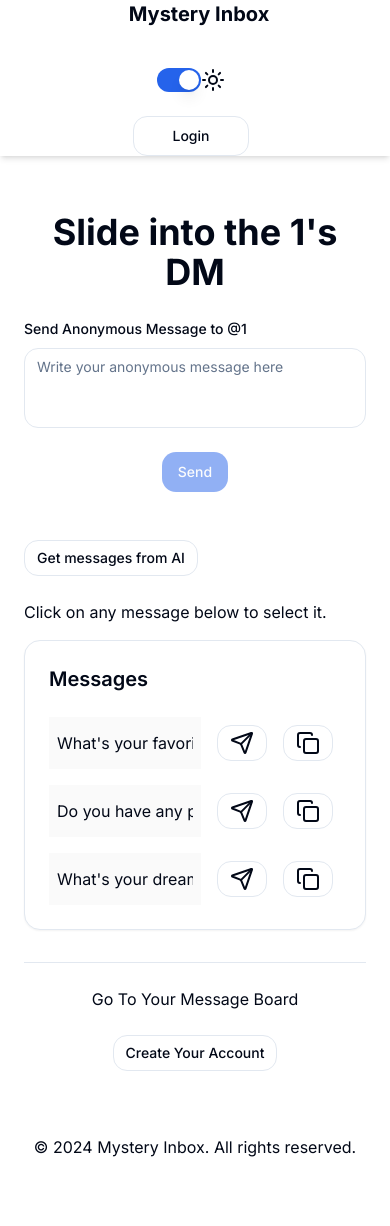
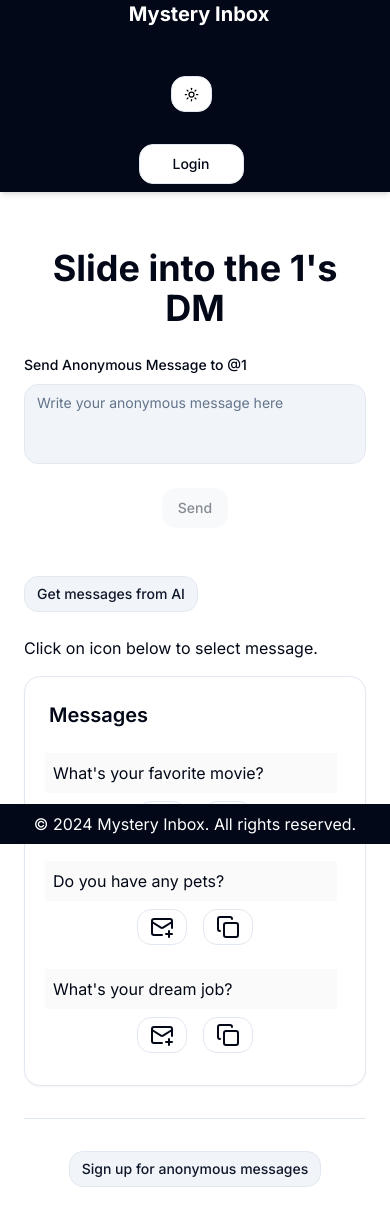
Before and after one commit to shaleshkalyan/message-ai, a Next.js app: page /public/1 in a window 390 px wide. Shown: the top 1226 px of the page. Before the commit the page ends 1167 px from the top, so only its background shows below. Built offline with nearby package versions, Linux system fonts and the light colour scheme.

Commit message:
Fix : UI changes and responsiveness

```diff
--- a/src/app/(app)/dashboard/page.tsx
+++ b/src/app/(app)/dashboard/page.tsx
@@ -138,9 +138,10 @@ const Dashboard = () => {
     } finally {
       setIsSwitchLoading(false);
     }
-  }
+  };
   const baseUrl = process.env.NEXT_PUBLIC_BASE_URL;
   const profileUrl = `${baseUrl}public/${authState.userName}`;
+  const profileText = `${authState.userName}'s anonymous link`;
 
   const copyToClipboard = () => {
     navigator.clipboard.writeText(profileUrl);
@@ -150,24 +151,20 @@ const Dashboard = () => {
     });
   };
   return (
-    <div className="my-8 mx-4 md:mx-8 lg:mx-auto p-6 rounded w-full max-w-6xl">
+    <div className="m-4 p-6 rounded max-w-7xl">
       <div className="mb-4 container mx-auto flex flex-col md:flex-row justify-between items-center">
         <div className="flex flex-col items-center">
           <h2 className="text-lg font-semibold mb-2">
-            Want to get anonymous messages? Just share your link!
+            Want to get anonymous messages? Just share your link!!
           </h2>{" "}
           <div className="flex flex-row items-center">
             <input
               type="text"
-              value={profileUrl}
+              value={profileText}
               disabled
-              className="input input-bordered w-full p-2 mr-2"
+              className="input input-bordered w-full p-2 m-2"
             />
-            <Button
-              size="sm"
-              variant={"outline"}
-              onClick={copyToClipboard}
-            >
+            <Button size="sm" variant={"outline"} onClick={copyToClipboard}>
               <CopyIcon />
             </Button>
           </div>
--- a/src/app/(app)/verify/page.tsx
+++ b/src/app/(app)/verify/page.tsx
@@ -64,11 +64,11 @@ const Verify = (): React.ReactNode => {
   };
 
   return (
-    <div className="flex justify-center items-center min-h-screen">
+    <div className="flex justify-center">
       <div className="wfull max-w-md p-8 space-y-8 rounded-lg shadow-md">
         <div>
           <div className="text-center text-sm">
-            Please enter your one-time password.
+            Please enter your one-time password, sent to your email.
           </div>
           <div className="space-y-2">
             <InputOTP
@@ -76,7 +76,7 @@ const Verify = (): React.ReactNode => {
               value={otp}
               onChange={(value) => setOtp(value)}
             >
-              <InputOTPGroup>
+              <InputOTPGroup className="bg-accent">
                 <InputOTPSlot index={0} />
                 <InputOTPSeparator />
                 <InputOTPSlot index={1} />
@@ -98,6 +98,7 @@ const Verify = (): React.ReactNode => {
                 </Button>
               ) : (
                 <Button
+                  className="bg-foreground text-background"
                   size={"sm"}
                   variant={"outline"}
                   type="button"
--- a/src/app/(auth)/login/page.tsx
+++ b/src/app/(auth)/login/page.tsx
@@ -73,7 +73,7 @@ const Login = (): React.ReactNode => {
   };
   return (
     <div className="flex justify-center items-center min-h-screen">
-      <div className="w-full max-w-md p-8 space-y-8 rounded-lg shadow-md m-2">
+      <div className="w-full max-w-md p-8 space-y-8 rounded-lg shadow-md m-2 bg-accent text-accent-foreground">
         <div className="text-center">
           <h1 className="text-4xl font-extrabold tracking-tight lg:text-5xl mb-6">
             Mystery Inbox!
@@ -93,7 +93,7 @@ const Login = (): React.ReactNode => {
               render={({ field }) => (
                 <FormItem>
                   <FormControl>
-                    <Input placeholder="User Name" {...field} />
+                    <Input placeholder="User Name" {...field} className="text-accent-foreground"/>
                   </FormControl>
                   <FormMessage />
                 </FormItem>
@@ -105,7 +105,7 @@ const Login = (): React.ReactNode => {
               render={({ field }) => (
                 <FormItem>
                   <FormControl>
-                    <Input type="Password" placeholder="Password" {...field} />
+                    <Input type="Password" placeholder="Password" {...field} className="text-accent-foreground"/>
                   </FormControl>
                   <FormMessage />
                 </FormItem>
@@ -119,6 +119,7 @@ const Login = (): React.ReactNode => {
                 </Button>
               ) : (
                 <Button
+                  className="bg-foreground text-background"
                   size="sm"
                   variant={"outline"}
                   type="submit"
--- a/src/app/public/[username]/page.tsx
+++ b/src/app/public/[username]/page.tsx
@@ -4,7 +4,7 @@ import React, { useState } from "react";
 import axios, { AxiosError } from "axios";
 import { zodResolver } from "@hookform/resolvers/zod";
 import { useForm } from "react-hook-form";
-import { Loader2, CopyIcon, Send } from "lucide-react";
+import { Loader2, CopyIcon, MailPlus } from "lucide-react";
 import { Button } from "@/components/ui/button";
 import { Separator } from "@/components/ui/separator";
 import { CardHeader, CardContent, Card } from "@/components/ui/card";
@@ -45,6 +45,10 @@ export default function SendMessage() {
 
   const handleMessageClick = (message: string) => {
     form.setValue("content", message);
+    toast({
+      title: "success",
+      description: "Message added to text area !",
+    });
   };
 
   const getAllMessages = (messageString: string): string[] => {
@@ -147,7 +151,7 @@ export default function SendMessage() {
                 <FormControl>
                   <Textarea
                     placeholder="Write your anonymous message here"
-                    className="resize-none"
+                    className="resize-none text-accent-foreground bg-accent"
                     {...field}
                   />
                 </FormControl>
@@ -164,6 +168,7 @@ export default function SendMessage() {
             ) : (
               <Button
                 type="submit"
+                className="bg-accent text-accent-foreground"
                 disabled={isLoading || !messageContent}
               >
                 Send
@@ -185,13 +190,13 @@ export default function SendMessage() {
               size="sm"
               variant={"outline"}
               onClick={fetchSuggestedMessages}
-              className="my-4"
+              className="my-4 bg-accent text-accent-foreground"
               disabled={isLoading}
             >
               Get messages from AI
             </Button>
           )}
-          <p>Click on any message below to select it.</p>
+          <p>Click on icon below to select message.</p>
         </div>
         <Card>
           <CardHeader>
@@ -216,20 +221,21 @@ export default function SendMessage() {
               </div>
             ) : (
               getAllMessages(completion.message).map((message, index) => (
-                <div className="flex flex-row">
+                <div className="flex flex-col justify-center items-center md:flex-row">
                   <input
                     type="text"
                     value={message}
                     disabled
                     className="input input-bordered w-full p-2 mr-2"
                   />
+                  <div className="flex flex-row">
                     <Button
                       variant={"outline"}
                       className="m-2"
                       size="sm"
                       onClick={() => handleMessageClick(message)}
                     >
-                    <Send />
+                      <MailPlus />
                     </Button>
                     <Button
                       className="m-2"
@@ -240,6 +246,7 @@ export default function SendMessage() {
                       <CopyIcon />
                     </Button>
                   </div>
+                </div>
               ))
             )}
           </CardContent>
@@ -247,14 +254,13 @@ export default function SendMessage() {
       </div>
       <Separator className="my-6" />
       <div className="text-center">
-        <div className="mb-4">Go To Your Message Board</div>
         <Link href={"/sign-up"}>
           <Button
-            className="m-2"
+            className="m-2 bg-accent text-accent-foreground"
             size="sm"
             variant={"outline"}
           >
-            Create Your Account
+            Sign up for anonymous messages
           </Button>
         </Link>
       </div>
--- a/src/components/custom/footer.tsx
+++ b/src/components/custom/footer.tsx
@@ -1,7 +1,7 @@
 "use client";
 const Footer = () => {
   return (
-    <footer className="text-center mb-2 mt-2">
+    <footer className="text-center p-2 mt-2 bg-foreground text-background fixed inset-x-0 bottom-0">
       © 2024 Mystery Inbox. All rights reserved.
     </footer>
   );
--- a/src/components/custom/messageCard.tsx
+++ b/src/components/custom/messageCard.tsx
@@ -56,7 +56,7 @@ const MessageCard = ({ message, onDelete }: MessageCardProps) => {
     return result;
   };
   return (
-    <Card className="card-bordered">
+    <Card className="card-bordered bg-accent">
       <CardHeader>
         <div className="flex justify-between items-center">
           <CardTitle>{message.content}</CardTitle>
@@ -73,8 +73,8 @@ const MessageCard = ({ message, onDelete }: MessageCardProps) => {
               <AlertDialogHeader>
                 <AlertDialogTitle>Are you absolutely sure?</AlertDialogTitle>
                 <AlertDialogDescription>
-                  This action cannot be undone. This will permanently delete
-                  your account and remove your data from our servers.
+                  This action cannot be undone. This message will be permanently deleted
+                  from our servers.
                 </AlertDialogDescription>
               </AlertDialogHeader>
               <AlertDialogFooter>
@@ -90,7 +90,6 @@ const MessageCard = ({ message, onDelete }: MessageCardProps) => {
           { typeof(message.createdAt) === 'string' ? dateFormat(message.createdAt) : ''}
         </div>
       </CardHeader>
-      <CardContent></CardContent>
     </Card>
   );
 };
--- a/src/components/custom/navbar.tsx
+++ b/src/components/custom/navbar.tsx
@@ -23,7 +23,6 @@ import {
   DropdownMenuSubTrigger,
   DropdownMenuTrigger,
 } from "../ui/dropdown-menu";
-import { Switch } from "../ui/switch";
 
 const Navbar = () => {
   const [isLoading, setIsLoading] = useState<boolean>(false);
@@ -73,30 +72,32 @@ const Navbar = () => {
   };
 
   return (
-    <nav className="shadow-md">
+    <nav className="shadow-md bg-foreground text-background pb-2">
       <div className="container mx-auto flex flex-col md:flex-row justify-between items-center">
         <a href="#" className="text-xl font-bold mb-4 md:mb-0 ml-2">
           Mystery Inbox
         </a>
         <div className="flex flex-col md:flex-row justify-between items-center mr-2">
           <div className="m-2 p-4 flex justify-center items-center">
-            <Switch
-              className="space-x-2"
-              checked={themeMode === "light"}
-              onCheckedChange={toggleTheme}
-            />
-            {themeMode === "light" ? (
-              <SunIcon size={24} />
-            ) : (
-              <MoonIcon size={24} />
-            )}
+            <Button
+              variant={"outline"}
+              className="m-2 bg-background"
+              size="sm"
+              onClick={toggleTheme}
+            >
+              {themeMode === "light" ? (
+                <SunIcon size={15} color="black"/>
+              ) : (
+                <MoonIcon size={15} color="white"/>
+              )}
+            </Button>
           </div>
           {authState.userName ? (
             <>
               <DropdownMenu>
                 <DropdownMenuTrigger asChild>
                   <Avatar>
-                    <AvatarFallback>
+                    <AvatarFallback className="background text-foreground">
                       {authState.email.substring(0, 2).toUpperCase()}
                     </AvatarFallback>
                   </Avatar>
@@ -142,7 +143,7 @@ const Navbar = () => {
             </>
           ) : (
             <Button
-              className="w-full md:w-auto"
+              className="w-full md:w-auto background text-foreground"
               variant={"outline"}
               onClick={() => router.push("/login")}
             >
```
Also changed, not shown: src/app/(auth)/sign-up/page.tsx (+14 -7 lines). Lines whose indentation alone changed are shown as unchanged.
